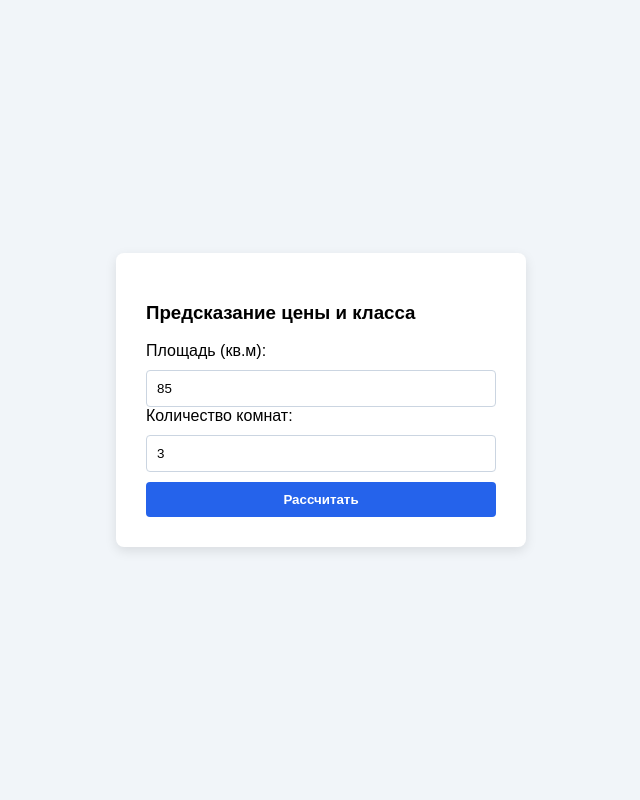
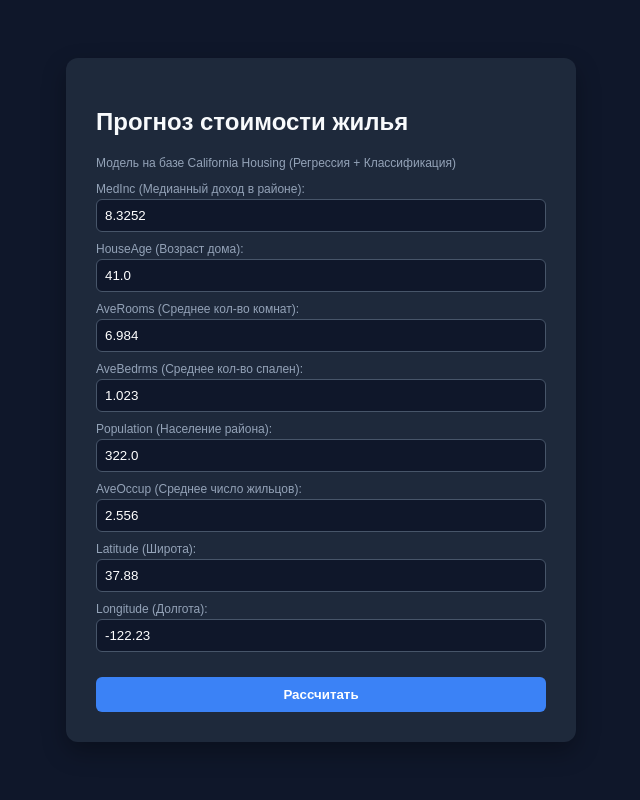
Before and after one commit to dzekmaksov-ctrl/ML_lab, a Flask app: page / in a window 1280 px wide. Shown: the whole page, without its empty margins (319-959 px from the left). Run offline with Flask 3, Linux system fonts and the light colour scheme; parts of the project's set-up code (start-up, migrations or seed data) failed here and were passed over.

Commit message:
second commit

```diff
--- a/app.py
+++ b/app.py
@@ -1,29 +1,45 @@
 import numpy as np
 from flask import Flask, render_template, request, jsonify
+from sklearn.datasets import fetch_california_housing
+from sklearn.model_selection import train_test_split
+from sklearn.preprocessing import StandardScaler
 
 app = Flask(__name__)
 
-X = np.array([
-    [50, 1], [60, 2], [80, 3], [100, 3], [120, 4],
-    [45, 1], [55, 2], [90, 3], [110, 4], [130, 5]
-], dtype=float)
 
-y_reg = np.array([50, 65, 90, 120, 150, 45, 60, 100, 130, 160], dtype=float)
-y_clf = (y_reg >= 100).astype(float)
+print("Загрузка датасета California Housing...")
+housing = fetch_california_housing()
+X_raw = housing.data
+y_reg_raw = housing.target
 
-X_norm = X / 150.0
-y_reg_norm = y_reg / 200.0
+
+X = X_raw[:2000]
+y_reg = y_reg_raw[:2000]
+
+
+median_price = np.median(y_reg)
+y_clf = (y_reg >= median_price).astype(float)
+
+
+scaler_X = StandardScaler()
+X_norm = scaler_X.fit_transform(X)
+
+y_reg_norm = y_reg / 5.0
+y_reg_norm = y_reg_norm.reshape(-1, 1)
 y_clf = y_clf.reshape(-1, 1)
-y_reg_norm = y_reg_norm.reshape(-1, 1)
+
 
 np.random.seed(42)
-input_size = 2
-hidden_size = 4
+input_size = 8
+hidden_size = 16
 
+# Веса и смещения
 W1 = np.random.randn(input_size, hidden_size) * 0.1
 b1 = np.zeros((1, hidden_size))
+
 W_reg = np.random.randn(hidden_size, 1) * 0.1
 b_reg = np.zeros((1, 1))
+
 W_clf = np.random.randn(hidden_size, 1) * 0.1
 b_clf = np.zeros((1, 1))
 
@@ -36,21 +52,28 @@ def sigmoid(x):
     return 1 / (1 + np.exp(-np.clip(x, -500, 500)))
 
 
-lr = 0.1
-for epoch in range(1500):
+print("Обучение многозадачной нейросети на реальных данных...")
+lr = 0.05
+for epoch in range(800):
+
     hidden = relu(np.dot(X_norm, W1) + b1)
+
     pred_reg = np.dot(hidden, W_reg) + b_reg
     pred_clf = sigmoid(np.dot(hidden, W_clf) + b_clf)
+
 
     err_reg = pred_reg - y_reg_norm
     err_clf = pred_clf - y_clf
 
+
     W_reg -= lr * np.dot(hidden.T, err_reg) / len(X)
     b_reg -= lr * np.sum(err_reg, axis=0, keepdims=True) / len(X)
+
     W_clf -= lr * np.dot(hidden.T, err_clf * pred_clf * (1 - pred_clf)) / len(X)
     b_clf -= lr * np.sum(err_clf * pred_clf * (1 - pred_clf), axis=0, keepdims=True) / len(X)
 
-print("Нейросеть успешно обучена!")
+print("Нейросеть успешно обучена на California Housing!")
+
 
 
 @app.route('/')
@@ -61,16 +84,27 @@ def index():
 @app.route('/predict', methods=['POST'])
 def predict():
     try:
-        area = float(request.form.get('area'))
-        rooms = float(request.form.get('rooms'))
 
-        user_input = np.array([[area, rooms]]) / 150.0
+        features = [
+            float(request.form.get('f0', 8.3)),
+            float(request.form.get('f1', 41.0)),
+            float(request.form.get('f2', 6.9)),
+            float(request.form.get('f3', 1.0)),
+            float(request.form.get('f4', 322.0)),
+            float(request.form.get('f5', 2.5)),
+            float(request.form.get('f6', 37.88)),
+            float(request.form.get('f7', -122.23))
+        ]
+
+
+        user_input = scaler_X.transform(np.array([features]))
+
 
         hidden = relu(np.dot(user_input, W1) + b1)
-        r_pred = (np.dot(hidden, W_reg) + b_reg)[0, 0] * 200.0
+        r_pred = (np.dot(hidden, W_reg) + b_reg)[0, 0] * 5.0 * 100000  # Переводим в доллары
         c_pred = sigmoid(np.dot(hidden, W_clf) + b_clf)[0, 0]
 
-        class_label = "Премиум сегмент" if c_pred >= 0.5 else "Эконом сегмент"
+        class_label = "Премиум сегмент (дороже медианы)" if c_pred >= 0.5 else "Бюджетный сегмент"
 
         return jsonify({
             'price': round(float(r_pred), 2),
--- a/requirements.txt
+++ b/requirements.txt
@@ -1,3 +1,4 @@
 numpy
+scikit-learn
 flask
 gunicorn
--- a/templates/index.html
+++ b/templates/index.html
@@ -2,32 +2,40 @@
 <html lang="ru">
 <head>
     <meta charset="UTF-8">
-    <title>ML_lab</title>
+    <title>Прогнозирование жилья (California Housing)</title>
     <style>
-        body { font-family: sans-serif; background: #f1f5f9; display: flex; justify-content: center; align-items: center; height: 100vh; margin: 0; }
-        .card { background: #fff; padding: 30px; border-radius: 8px; box-shadow: 0 4px 12px rgba(0,0,0,0.1); width: 350px; }
-        input, button { width: 100%; padding: 10px; margin-top: 10px; box-sizing: border-box; border: 1px solid #cbd5e1; border-radius: 4px; }
-        button { background: #2563eb; color: #fff; border: none; font-weight: bold; cursor: pointer; }
-        button:hover { background: #1d4ed8; }
-        .result { margin-top: 15px; background: #f8fafc; padding: 10px; border-radius: 4px; display: none; }
+        body { font-family: sans-serif; background: #0f172a; color: #f8fafc; display: flex; justify-content: center; align-items: center; min-height: 100vh; margin: 0; }
+        .card { background: #1e293b; padding: 30px; border-radius: 12px; box-shadow: 0 10px 25px rgba(0,0,0,0.3); width: 450px; }
+        .input-group { margin-bottom: 10px; }
+        label { font-size: 12px; color: #94a3b8; display: block; margin-bottom: 3px; }
+        input, button { width: 100%; padding: 8px; box-sizing: border-box; border: 1px: solid #475569; border-radius: 6px; background: #0f172a; color: #fff; }
+        input { border: 1px solid #475569; }
+        button { background: #3b82f6; border: none; cursor: pointer; font-weight: bold; margin-top: 15px; padding: 10px; }
+        button:hover { background: #2563eb; }
+        .result { margin-top: 20px; background: #334155; padding: 15px; border-radius: 6px; display: none; }
     </style>
 </head>
 <body>
     <div class="card">
-        <h3>Предсказание цены и класса</h3>
+        <h2>Прогноз стоимости жилья</h2>
+        <p style="font-size: 12px; color: #94a3b8;">Модель на базе California Housing (Регрессия + Классификация)</p>
+
         <form id="form">
-            <label>Площадь (кв.м):</label>
-            <input type="number" id="area" value="85" required>
-
-            <label>Количество комнат:</label>
-            <input type="number" id="rooms" value="3" required>
+            <div class="input-group"><label>MedInc (Медианный доход в районе):</label><input type="number" step="any" id="f0" value="8.3252"></div>
+            <div class="input-group"><label>HouseAge (Возраст дома):</label><input type="number" step="any" id="f1" value="41.0"></div>
+            <div class="input-group"><label>AveRooms (Среднее кол-во комнат):</label><input type="number" step="any" id="f2" value="6.984"></div>
+            <div class="input-group"><label>AveBedrms (Среднее кол-во спален):</label><input type="number" step="any" id="f3" value="1.023"></div>
+            <div class="input-group"><label>Population (Население района):</label><input type="number" step="any" id="f4" value="322.0"></div>
+            <div class="input-group"><label>AveOccup (Среднее число жильцов):</label><input type="number" step="any" id="f5" value="2.556"></div>
+            <div class="input-group"><label>Latitude (Широта):</label><input type="number" step="any" id="f6" value="37.88"></div>
+            <div class="input-group"><label>Longitude (Долгота):</label><input type="number" step="any" id="f7" value="-122.23"></div>
 
             <button type="submit">Рассчитать</button>
         </form>
 
         <div class="result" id="res">
-            <p> Цена: $<span id="price"></span> тыс.</p>
-            <p>🏷 Класс: <span id="category"></span> (<span id="prob"></span>%)</p>
+            <p> Прогноз цены: <span id="price"></span></p>
+            <p> Класс: <span id="category"></span> (<span id="prob"></span>%)</p>
         </div>
     </div>
 
@@ -35,13 +43,14 @@
         document.getElementById('form').onsubmit = async (e) => {
             e.preventDefault();
             const formData = new URLSearchParams();
-            formData.append('area', document.getElementById('area').value);
-            formData.append('rooms', document.getElementById('rooms').value);
+            for(let i=0; i<8; i++) {
+                formData.append(`f${i}`, document.getElementById(`f${i}`).value);
+            }
 
             const res = await fetch('/predict', { method: 'POST', body: formData });
             const data = await res.json();
 
-            document.getElementById('price').innerText = data.price;
+            document.getElementById('price').innerText = `$${data.price.toLocaleString()}`;
             document.getElementById('category').innerText = data.class_label;
             document.getElementById('prob').innerText = data.probability;
             document.getElementById('res').style.display = 'block';
```
